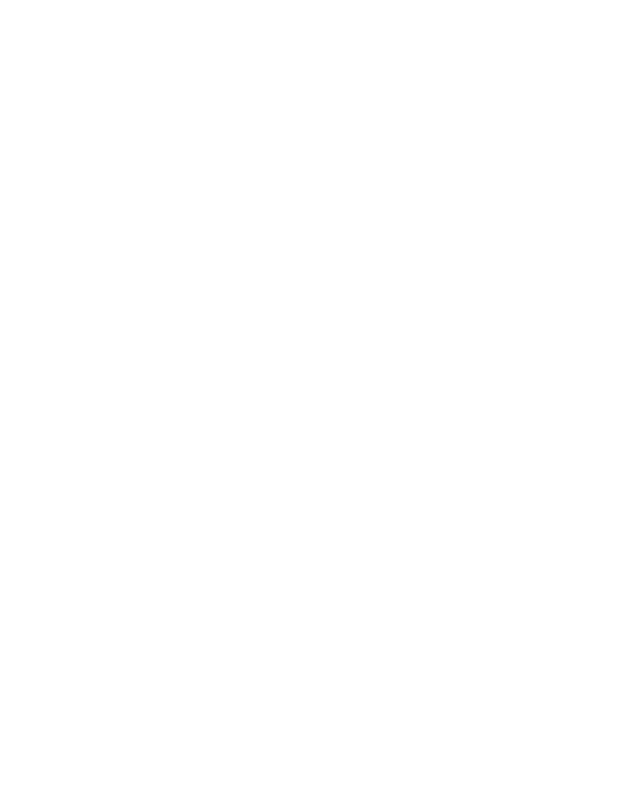
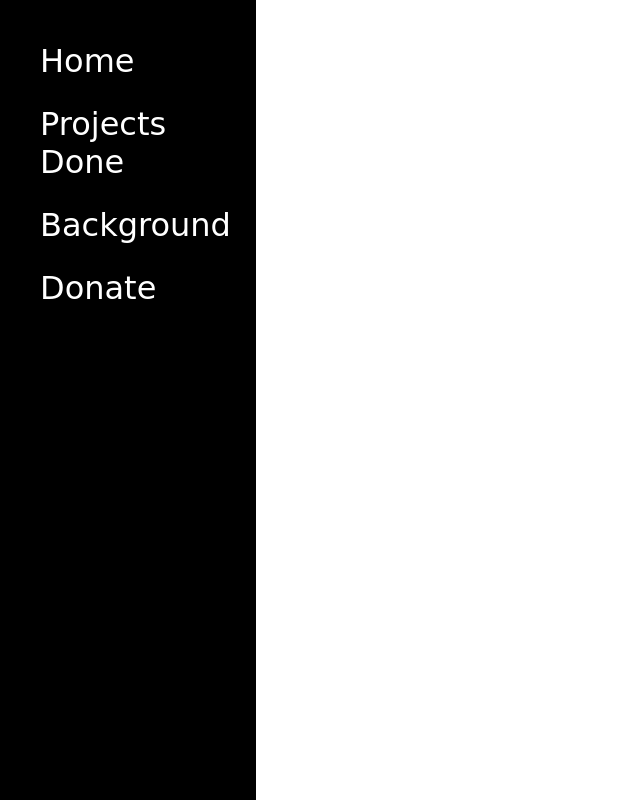
Before and after one commit to pavandeore/support-me, a plain HTML site: page index.html in a window 1280 px wide. Shown: the whole page, without its empty margins (0-640 px from the left). Drawn offline with Linux system fonts and the light colour scheme; a web font is replaced by a local one.

Commit message:
files added

```diff
--- a/index.html
+++ b/index.html
@@ -1,8 +1,35 @@
 <html>
     <head>
+        <title>User D | Pawan Deore</title>
         <link rel="stylesheet" href="style.css" />
     </head>
     <body>
+        <nav>
+            <ul>
+                <li>Home</li>
+                <li>Projects Done</li>
+                <li>Background</li>
+                <li>Donate</li>
+            </ul>
+        </nav>
+        <div class="home">
 
+        </div>
+        <div class="projects-done">
+
+        </div>
+        <div class="background">
+
+        </div>
+        <div class="donate">
+
+        </div>
+        <footer>
+
+        </footer>
     </body>
 </html>
+
+<!--
+    https://www.paypal.me/pduser
+-->
--- a/style.css
+++ b/style.css
@@ -0,0 +1,31 @@
+@import url('https://fonts.googleapis.com/css2?family=Grenze+Gotisch&display=swap');
+html body{
+    font-size: 20px;
+    font-family: 'Grenze Gotisch', cursive;
+    padding: 0;
+    margin: 0;
+}
+
+ul li {
+    list-style: none;
+    padding: 10px 0;
+    margin: 5px 0;
+}
+a{
+    text-decoration: none;
+    color: black;
+}
+nav{
+    margin: 0;
+    cursor: pointer;
+    font-size: 2rem;
+    position: fixed;
+    height: 100vh;
+    width: 20vw;
+    background: #000000;
+    color: #fff;
+}
+ul li:hover{
+background: #d72323;
+border-radius: 3px;
+}
```
